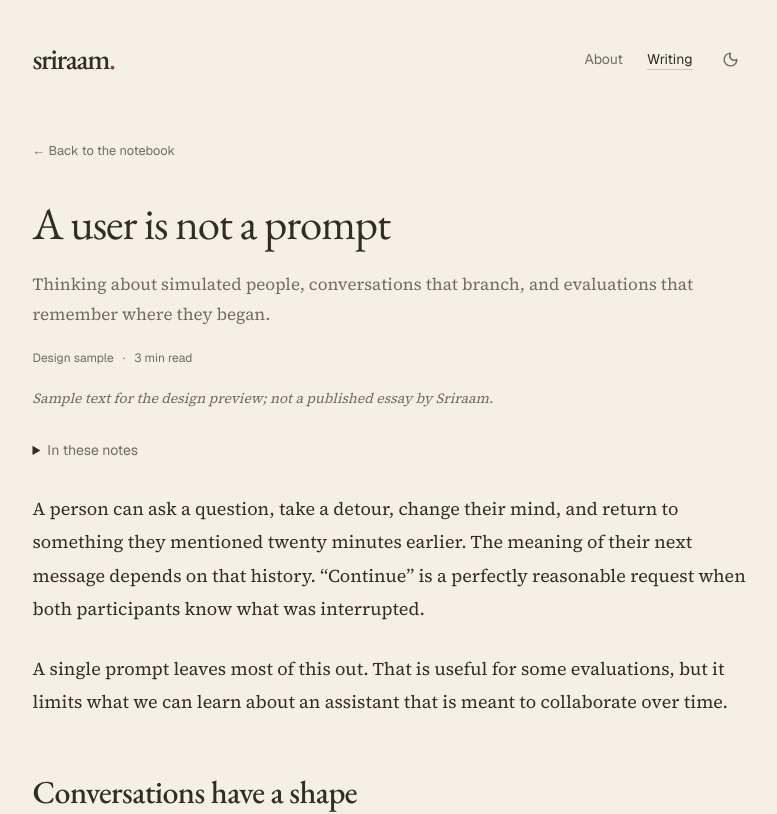
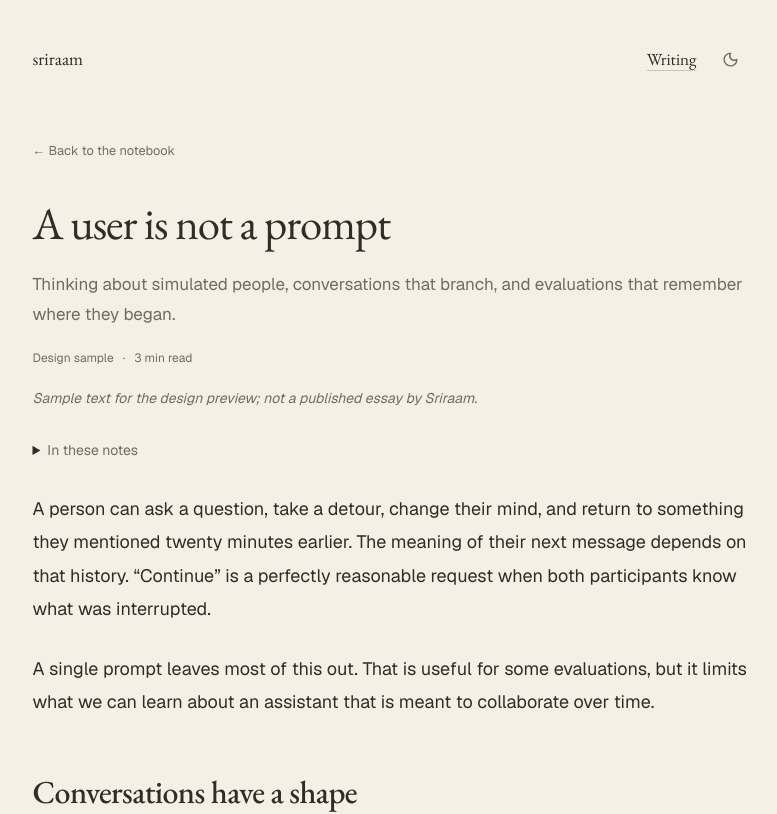
Before and after one commit to 13point5/blog, a Next.js app: page /blog/a-user-is-not-a-prompt in a window 1280 px wide. Shown: the top 814 px of the page, without its empty margins (240-1017 px from the left). Built offline with nearby package versions, Linux system fonts and the light colour scheme.

Commit message:
Try sans-serif prose with serif headings and a quieter header

```diff
--- a/app/components/header.tsx
+++ b/app/components/header.tsx
@@ -5,7 +5,7 @@ import { SettingsDropdown } from "./settings-dropdown";
 export function Header() {
   const pathname = usePathname();
   return <header className="folio-header"><nav className="folio-nav" aria-label="Main navigation">
-    <Link className="wordmark" href="/" aria-label="Sriraam, home">sriraam<span aria-hidden="true">.</span></Link>
-    <div className="nav-links"><Link href="/" aria-current={pathname === "/" ? "page" : undefined}>About</Link><Link href="/blog" aria-current={pathname.startsWith("/blog") ? "page" : undefined}>Writing</Link><SettingsDropdown /></div>
+    <Link className="wordmark" href="/" aria-label="Sriraam, home">sriraam</Link>
+    <div className="nav-links"><Link href="/blog" aria-current={pathname.startsWith("/blog") ? "page" : undefined}>Writing</Link><SettingsDropdown /></div>
   </nav></header>;
 }
--- a/app/globals.css
+++ b/app/globals.css
@@ -639,7 +639,7 @@ dd {
   --secondary: #eae4d7; --secondary-foreground: #302d28; --input: #cfc5b3; --ring: #854734;
   --code-bg: #eee8dc; --code-foreground: #302d28; --code-highlight: #e2d9c7;
   --code-line-number: #756b59; --code-border: #d7ccba;
-  --display: var(--font-display), Georgia, serif; --reading: var(--font-reading), Georgia, serif;
+  --display: var(--font-display), Georgia, serif; --reading: var(--font-geist), system-ui, sans-serif;
   --sans: var(--font-geist), system-ui, sans-serif;
   color-scheme: light;
 }
@@ -664,9 +664,9 @@ button { cursor: pointer; }
 .folio-width, .folio-nav { width: min(100% - 64px, 720px); margin-inline: auto; }
 .folio-header { padding-top: 30px; }
 .folio-nav { min-height: 58px; display: flex; align-items: center; justify-content: space-between; }
-.wordmark { font: 500 1.85rem/1 var(--display); letter-spacing: -.05em; padding-block: 12px; }
-.wordmark span { color: var(--link); }
-.nav-links { display: flex; gap: 24px; align-items: center; font: 400 .875rem var(--sans); }
+.wordmark { font: 400 1.125rem/1.4 var(--display); letter-spacing: 0; padding-block: 12px; }
+h1, h2, h3, h4, h5, h6 { font-family: var(--display); }
+.nav-links { display: flex; gap: 20px; align-items: center; font: 400 1.0625rem var(--display); }
 .nav-links > a { color: var(--foreground-muted); padding-block: 14px; text-underline-offset: 5px; }
 .nav-links > a:hover, .nav-links > a[aria-current] { color: var(--foreground); }
 .nav-links > a[aria-current] { text-decoration: underline; text-decoration-color: var(--border); }
@@ -716,7 +716,7 @@ button { cursor: pointer; }
 .article-plate { margin: 25px auto 36px; }.article-plate img { width: 100%; height: auto; }
 .article-body { font: 1.125rem/1.85 var(--reading); overflow-wrap: break-word; }
 .article-body > p { line-height: 1.85; margin-bottom: 1.5em; }
-.article-body h1, .article-body h2, .article-body h3 { font-family: var(--display); font-weight: 500; letter-spacing: -.02em; line-height: 1.2; scroll-margin-top: 28px; }
+.article-body h1, .article-body h2, .article-body h3, .article-body h4, .article-body h5, .article-body h6 { font-family: var(--display); font-weight: 500; letter-spacing: -.02em; line-height: 1.2; scroll-margin-top: 28px; }
 .article-body h1, .article-body h2 { font-size: 2rem; margin: 1.7em 0 .65em; }
 .article-body h3 { font-size: 1.5rem; margin: 1.5em 0 .65em; }
 .article-body li { line-height: 1.85; }.article-body ul, .article-body ol { margin-bottom: 1.5em; }
@@ -734,7 +734,7 @@ button { cursor: pointer; }
 .article-end { margin-top: 45px; }
 @media (max-width: 700px) {
   .folio-width, .folio-nav { width: calc(100% - 40px); }
-  .folio-header { padding-top: 15px; }.wordmark { font-size: 1.7rem; }
+  .folio-header { padding-top: 15px; }.wordmark { font-size: 1.125rem; }
   .nav-links { gap: 20px; }.theme-toggle { margin-left: -6px; }
   .intro-section { padding-block: 36px 40px; font-size: 1rem; }
   .intro-heading { gap: 8px; margin-bottom: 22px; }
--- a/app/layout.tsx
+++ b/app/layout.tsx
@@ -1,5 +1,5 @@
 import type { Metadata } from "next";
-import { Geist, EB_Garamond, Source_Serif_4 } from "next/font/google";
+import { Geist, EB_Garamond } from "next/font/google";
 import "./globals.css";
 import { ThemeProvider } from "./providers/theme-provider";
 import { Header } from "./components/header";
@@ -11,7 +11,6 @@ const geist = Geist({
 });
 
 const garamond = EB_Garamond({ subsets: ["latin"], variable: "--font-display", style: ["normal", "italic"], display: "swap" });
-const sourceSerif = Source_Serif_4({ subsets: ["latin"], variable: "--font-reading", style: ["normal", "italic"], display: "swap" });
 
 export const metadata: Metadata = {
   title: {
@@ -55,7 +54,7 @@ export default function RootLayout({
   return (
     <html
       lang="en"
-      className={`${geist.variable} ${garamond.variable} ${sourceSerif.variable}`}
+      className={`${geist.variable} ${garamond.variable}`}
       suppressHydrationWarning
     >
       <head>
```
Also changed, not shown: 1 other file (tests, documents, lock files or other folders).
